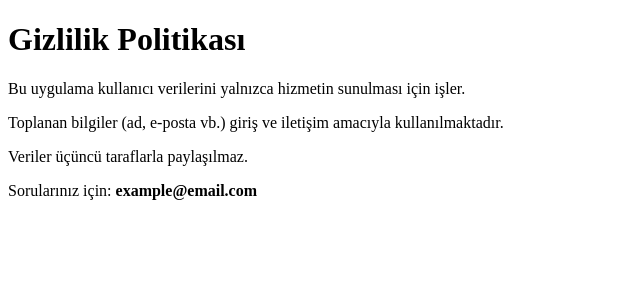
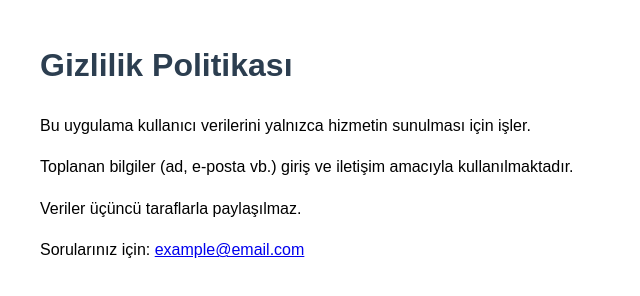
Before and after one commit to aliaydin5/aliaydin55.github.io, a plain HTML site: page index.html in a window 1280 px wide. Shown: the whole page, without its empty margins (0-640 px from the left). Drawn offline with Linux system fonts and the light colour scheme.

Commit message:
Update index.html

```diff
--- a/index.html
+++ b/index.html
@@ -3,12 +3,17 @@
 <head>
   <meta charset="UTF-8">
   <title>Gizlilik Politikası</title>
+  <style>
+    body { font-family: Arial, sans-serif; margin: 40px; line-height: 1.6; }
+    h1 { color: #2c3e50; }
+    p { max-width: 600px; }
+  </style>
 </head>
 <body>
   <h1>Gizlilik Politikası</h1>
   <p>Bu uygulama kullanıcı verilerini yalnızca hizmetin sunulması için işler.</p>
   <p>Toplanan bilgiler (ad, e-posta vb.) giriş ve iletişim amacıyla kullanılmaktadır.</p>
   <p>Veriler üçüncü taraflarla paylaşılmaz.</p>
-  <p>Sorularınız için: <b>example@email.com</b></p>
+  <p>Sorularınız için: <a href="mailto:example@email.com">example@email.com</a></p>
 </body>
 </html>
```
